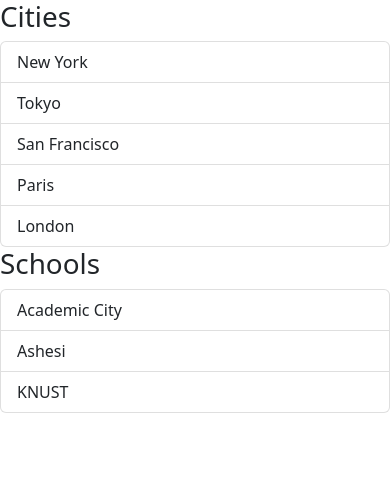
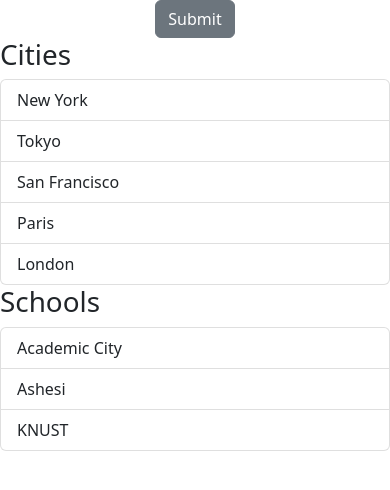
Before and after one commit to Danie-O/React-Tutorial, a React (Vite) app in the folder first-react-app/: page / in a window 390 px wide. Shown: the top 490 px of the page. Built offline with nearby package versions, Linux system fonts and the light colour scheme.

Commit message:
Trying button responsiveness and followup actions

```diff
--- a/first-react-app/src/App.tsx
+++ b/first-react-app/src/App.tsx
@@ -1,4 +1,7 @@
 import ListGroup from './components/ListGroup';
+import Alert from './components/Alert';
+import Button from './components/Button';
+import { useState } from 'react';
 
 function App() {
   let items = ['New York', 'Tokyo', 'San Francisco', 'Paris', 'London']
@@ -7,10 +10,18 @@
     console.log(item)
   }
 
-  return <div>
-      <ListGroup items={items} heading='Cities' onSelectItem={handleSelectItem}/>
-      <ListGroup items={schools} heading='Schools' onSelectItem={handleSelectItem}/>
-    </div>;
+  const [alertVisible, setAlertVisibility] = useState(false);
+
+  return (
+    <div>
+      {alertVisible && <Alert>Congrats, you clicked 'Submit'</Alert>}
+        <Button onClick={() => setAlertVisibility(true)}>
+          Submit
+        </Button>
+        <ListGroup items={items} heading='Cities' onSelectItem={handleSelectItem}/>
+        <ListGroup items={schools} heading='Schools' onSelectItem={handleSelectItem}/>
+      </div>
+  );
 }
 
 export default App;
--- /dev/null
+++ b/first-react-app/src/components/Button.tsx
@@ -0,0 +1,26 @@
+import { ReactNode, useState } from "react";
+
+interface Props {
+    children: ReactNode;
+    onClick: () => void;
+}
+
+function Button({children, onClick}: Props) {
+    const [buttonState, setButtonState] = useState(false)
+    return (
+        <>
+            <center>
+                <button
+                    className={buttonState === true? "btn btn-success" : "btn btn-secondary "}
+                    onClick={() => {
+                        setButtonState(true);
+                    }}
+                >
+                    {children}
+                </button>
+            </center>
+        </>
+    );
+}
+
+export default Button;
```
